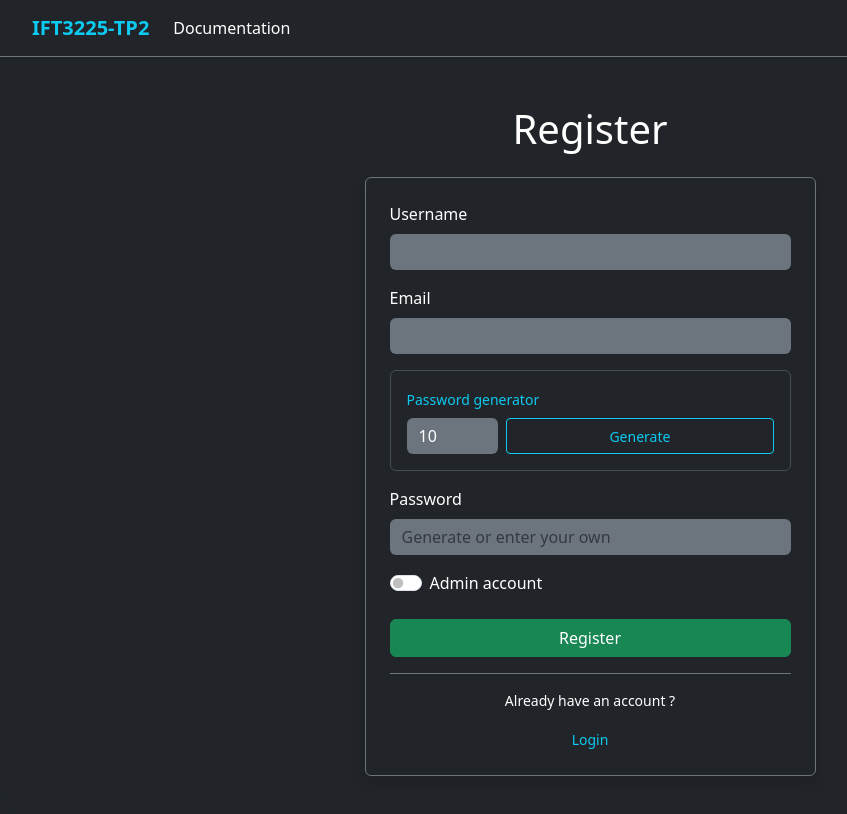
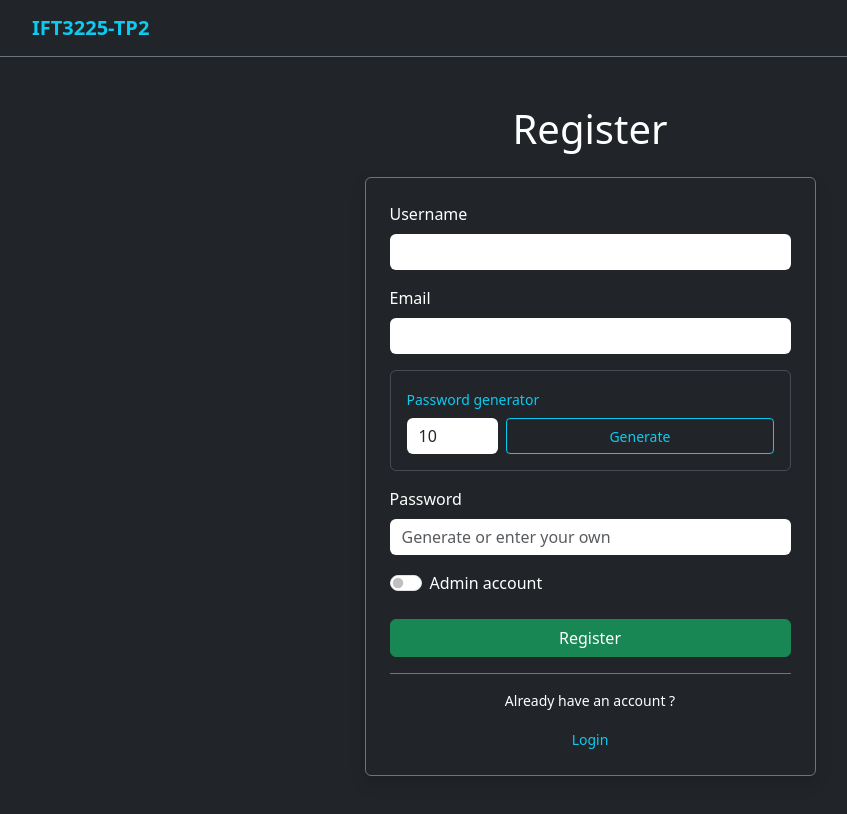
Before and after one commit to OlivierLarueUmontreal/IFT3225-tp2, a React (Vite) app in the folder frontend/: page /register in a window 1280 px wide. Shown: the top 814 px of the page, without its empty margins (50-897 px from the left). Built offline with nearby package versions, Linux system fonts and the light colour scheme; no server answers.

Commit message:
fix bug in the header where we see the documentation button while not loggedin. adjust color, bg-secondary was not too clear in the day

```diff
--- a/frontend/src/components/Header.jsx
+++ b/frontend/src/components/Header.jsx
@@ -21,9 +21,11 @@ export const Header = () => {
                         </NavLink>
                     )}
 
-                    <Link to="/documentation" className="nav-link text-white">
-                        Documentation
-                    </Link>
+                    {isLoggedIn && (
+                        <Link to="/documentation" className="nav-link text-white">
+                            Documentation
+                        </Link>
+                    )}
                 </div>
 
                 <div className="d-flex align-items-center gap-3">
--- a/frontend/src/components/RegisterForm.jsx
+++ b/frontend/src/components/RegisterForm.jsx
@@ -102,7 +102,7 @@ export const RegisterForm = () => {
                     <div className="mb-3">
                         <label htmlFor="username" className="form-label">Username</label>
                         <input type="text"
-                            className="form-control bg-secondary text-white border-0"
+                            className="form-control border-0"
                             id="username"
                             name="username"
                             value={formData.username}
@@ -114,7 +114,7 @@ export const RegisterForm = () => {
                         <label htmlFor="email" className="form-label">Email</label>
                         <input
                             type="email"
-                            className="form-control bg-secondary text-white border-0"
+                            className="form-control border-0"
                             id="email"
                             name="email"
                             value={formData.email}
@@ -127,7 +127,7 @@ export const RegisterForm = () => {
                         <div className="d-flex gap-2">
                             <input
                                 type="number"
-                                className="form-control bg-secondary text-white border-0 w-25"
+                                className="form-control border-0 w-25"
                                 name="password_length"
                                 value={formData.password_length}
                                 onChange={handleChange}
@@ -144,7 +144,7 @@ export const RegisterForm = () => {
                         <label htmlFor="password" className="form-label">Password</label>
                         <input
                             type="password"
-                            className="form-control bg-secondary text-white border-0"
+                            className="form-control border-0"
                             id="password"
                             name="password"
                             value={formData.password}
```
